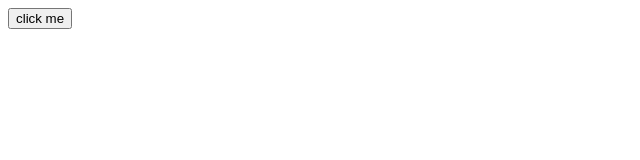
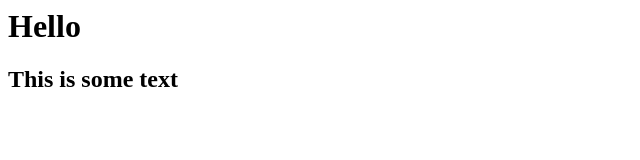
Before and after one commit to brodapi11/testing, a plain HTML site: page index.html in a window 1280 px wide. Shown: the whole page, without its empty margins (0-640 px from the left). Drawn offline with Linux system fonts and the light colour scheme.

Commit message:
Update index.html

```diff
--- a/index.html
+++ b/index.html
@@ -1 +1,2 @@
-<button>click me</button>
+<h1>Hello</h1>
+<h2>This is some text</h2>
```
